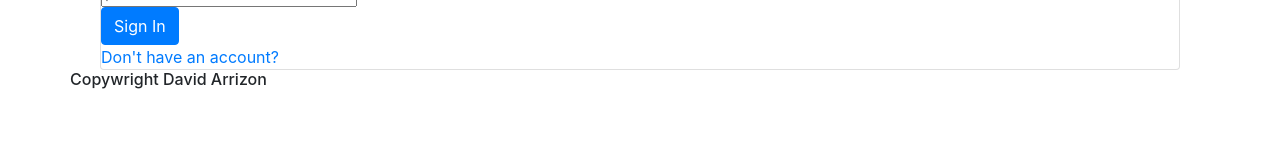
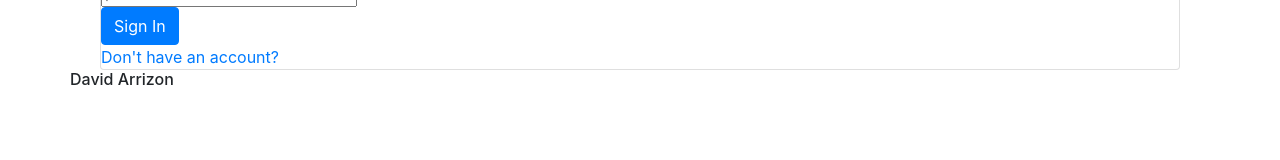
Before and after one commit to ohdaveed/gaia.ai, a React (Create React App) app: page /login in a window 1280 px wide. Shown: the part 134-294 px from the top of the page. Built offline with nearby package versions, Linux system fonts and the light colour scheme.

Commit message:
remvoed drop zone uploader

```diff
--- a/src/components/Body.js
+++ b/src/components/Body.js
@@ -5,13 +5,11 @@ import Register from "../pages/Register.js";
 import Admin from "../pages/Dashboard.js";
 import Upload from "./Upload.js";
 import Gallery from "./Gallery.js";
-import { BrowserRouter, Switch, Route } from "react-router-dom";
+import { Switch, Route } from "react-router-dom";
 import PrivateRoute from "./PrivateRoute.js";
-import NavB from "./NavB";
 
 const Body = () => {
   return (
-
       <Switch>
         <Route exact path="/" component={Home} />
 
--- a/src/components/Footer.js
+++ b/src/components/Footer.js
@@ -17,7 +17,7 @@ const Footer = props => {
         </Row>
       ) : (
         <Row>
-          <h6>Copywright David Arrizon</h6>
+          <h6>  David Arrizon</h6>
         </Row>
       )}
     </>
--- a/src/pages/Dashboard.js
+++ b/src/pages/Dashboard.js
@@ -16,8 +16,6 @@ function Admin(props) {
       </Row>
 
       <hr />
-
-      <Logout />
     </>
   );
 }
```
Also changed, not shown: package.json (+3 -4 lines), src/components/Header.js (+5 -7 lines), 1 other file (tests, documents, lock files or other folders).
